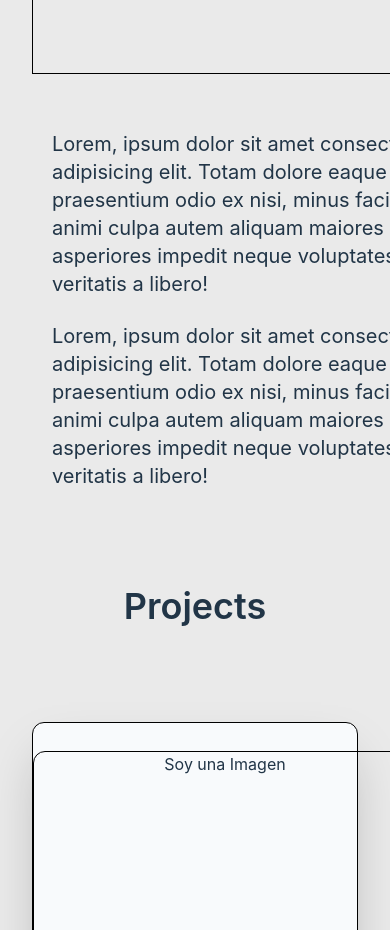
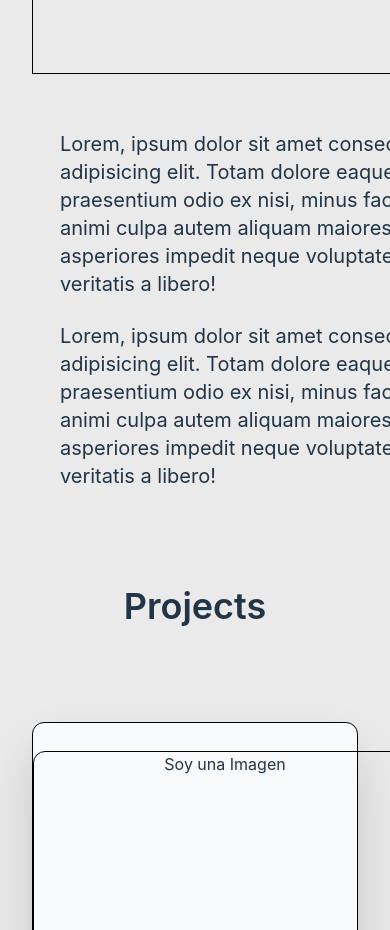
Before and after one commit to denisrold/Portfolio, a React (Vite) app in the folder portfolio/: page / in a window 390 px wide. Shown: the part 1520-2450 px from the top of the page. Built offline with nearby package versions, Linux system fonts and the light colour scheme.

Commit message:
Text Correction

```diff
--- a/portfolio/src/views/About.jsx
+++ b/portfolio/src/views/About.jsx
@@ -10,7 +10,7 @@ const About = ()=>{
         <div className="mx-auto md:float-right col-span-2 md:col-span-1 mb-10">
             <div className="w-96 h-96 md:w-96 md:h-96 border border-black">Soy una Imagen</div>
         </div>
-        <div className="col-span-2 md:col-span-1 md:ml-5 w-full">
+        <div className="col-span-2 ml-2 md:col-span-1 md:ml-5 w-full">
             <p className="w-96 text-start text-xl ml-5 mb-6">{AboutText.paragraphOne}</p>
             <p className="w-96 text-start text-xl ml-5">{AboutText.paragraphTwo}</p>
         </div>
```
